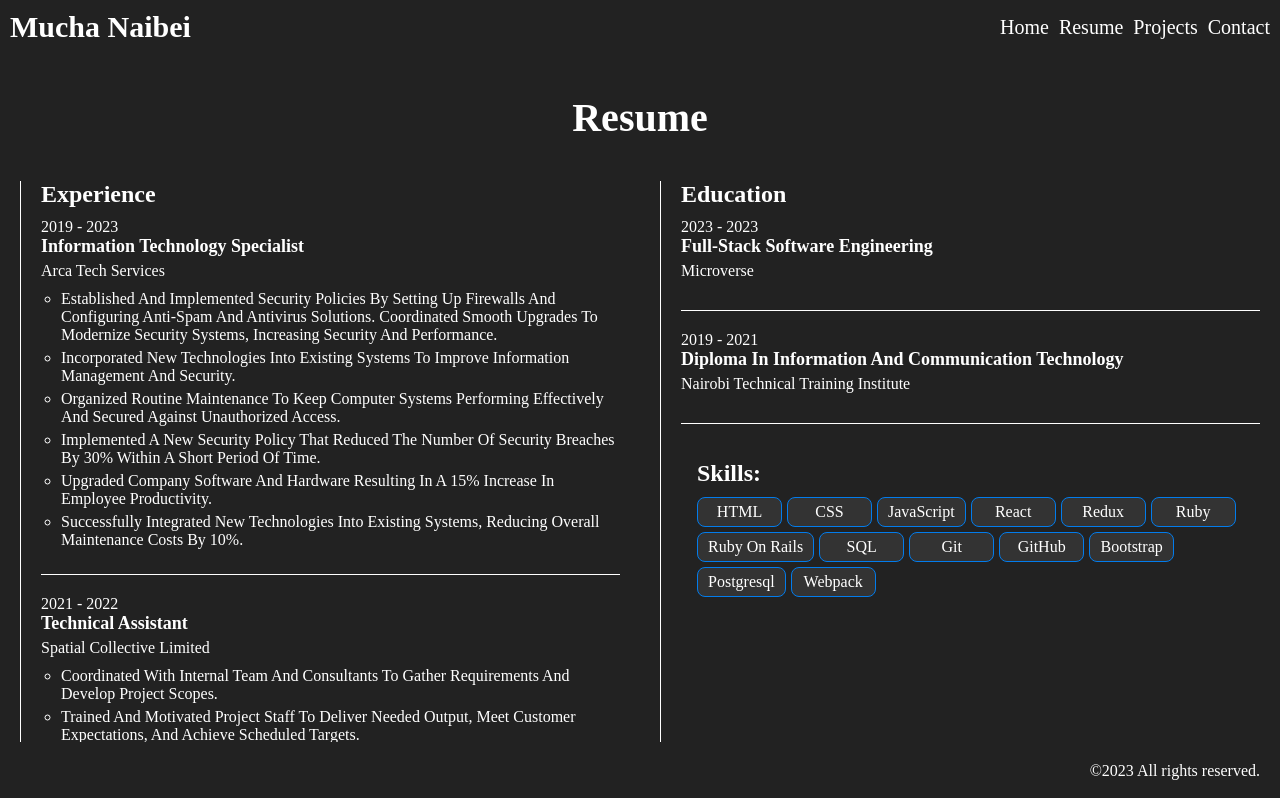
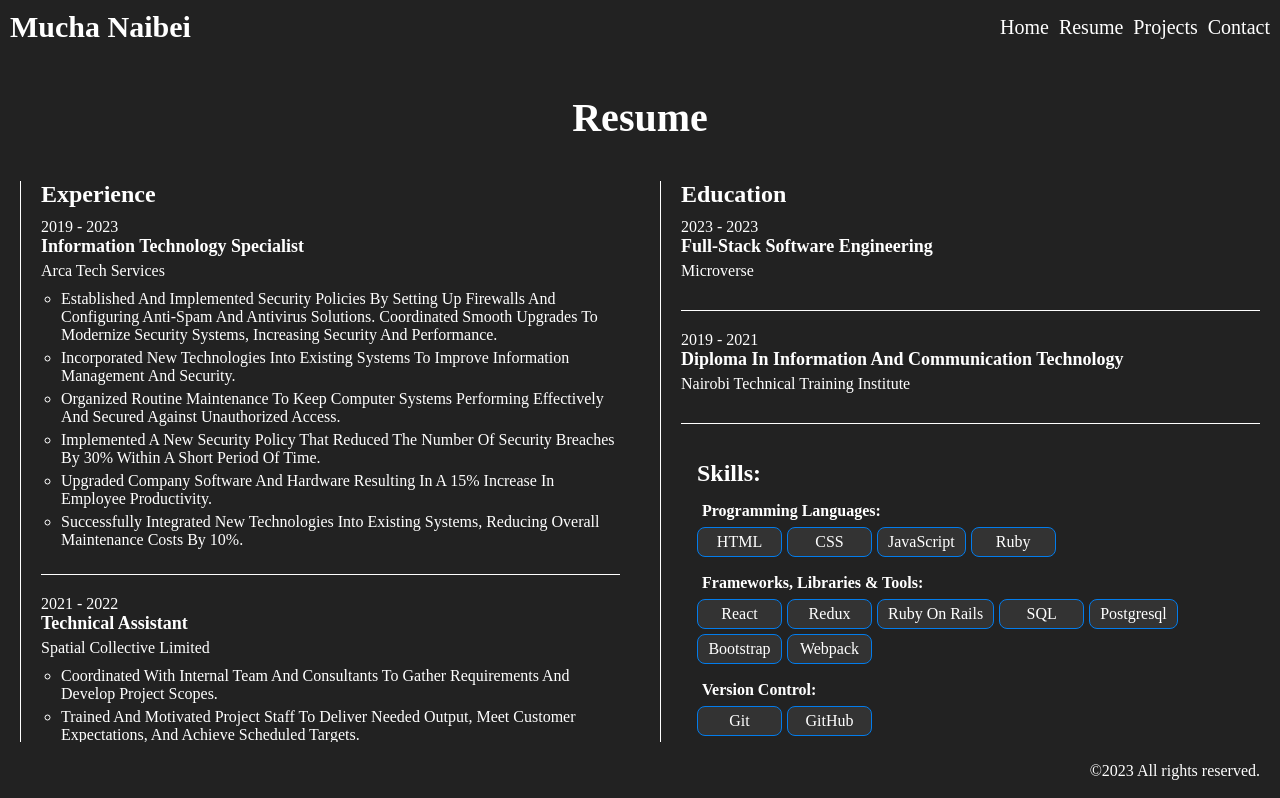
Before and after one commit to mnaibei/react-portfolio, a React (Create React App) app: page /resume in a window 1280 px wide. Shown: the top 798 px of the page. Built offline with nearby package versions, Linux system fonts and the light colour scheme.

Commit message:
Modified skills section

```diff
--- a/src/components/Resume.jsx
+++ b/src/components/Resume.jsx
@@ -154,19 +154,28 @@ const Resume = () => (
         <div className="skills">
           <h2>Skills:</h2>
           <ul className="skills-list">
+            <h4>Programming Languages:</h4>
+            <section className="skill-group">
               <li className="skill">HTML</li>
               <li className="skill">CSS</li>
               <li className="skill">JavaScript</li>
+              <li className="skill">Ruby</li>
+            </section>
+            <h4 className="move">Frameworks, Libraries & Tools:</h4>
+            <div className="skill-group">
               <li className="skill">React</li>
               <li className="skill">Redux</li>
-            <li className="skill">Ruby</li>
               <li className="skill">Ruby on Rails</li>
               <li className="skill">SQL</li>
+              <li className="skill">Postgresql</li>
+              <li className="skill">Bootstrap</li>
+              <li className="skill">Webpack</li>
+            </div>
+            <h4 className="move">Version Control:</h4>
+            <div className="skill-group">
               <li className="skill">Git</li>
               <li className="skill">GitHub</li>
-            <li className="skill">Bootstrap</li>
-            <li className="skill">Postgresql</li>
-            <li className="skill">Webpack</li>
+            </div>
           </ul>
         </div>
       </div>
--- a/src/styles/resume.css
+++ b/src/styles/resume.css
@@ -75,8 +75,24 @@
 .skills-list {
   list-style: none;
   display: flex;
+  flex-direction: column;
+  flex-wrap: wrap;
+  gap: 2px;
+}
+
+.skill-group {
+  display: flex;
   flex-wrap: wrap;
   gap: 5px;
+}
+
+h4 {
+  /* border: 2px solid; */
+  padding: 5px;
+}
+
+.move {
+  margin-top: 10px;
 }
 
 .skill {
```
Lines whose indentation alone changed are shown as unchanged.
